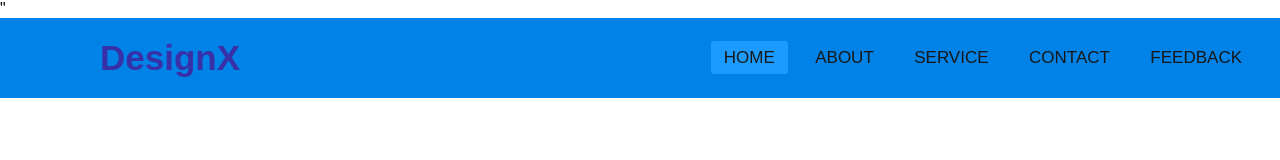
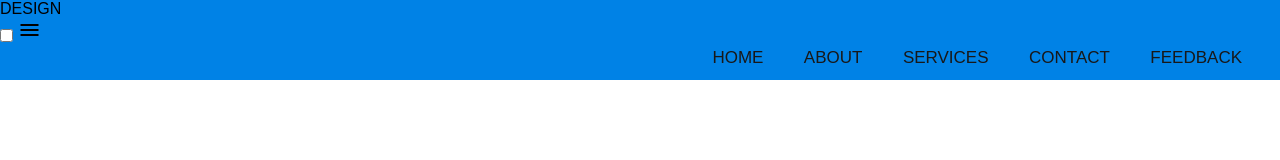
Before and after one commit to Neeraj4518/Navbar, a plain HTML site: page index.html in a window 1280 px wide. Drawn offline with nearby package versions, Linux system fonts and the light colour scheme.

Commit message:
Update index.html

```diff
--- a/index.html
+++ b/index.html
@@ -1,32 +1,32 @@
 <!DOCTYPE html>
-<html lang="en" dir="ltr">
+<html lang="en">
 <head>
-    <meta charset="utf-8" />
-    <title>Responsive Navbar</title>
-    <meta name="viewport" content="width=device-width, initial-scale=1.0"/>
-  <link rel="stylesheet" href="style.css">
-<link rel="stylesheet" href="https://cdnjs.cloudflare.com/ajax/libs/font-awesome/6.4.0/css/all.min.css">
-<!--Font Awesome Link -->
-<link rel="style.css" href="<i class="fa-solid fa-bars"></i>"
+    <meta charset="UTF-8">
+    <meta name="viewport" content="width=device-width, initial-scale=1.0">
+    <title>Document</title>
+    <link rel="stylesheet" href="./style.css">
+    <link rel="stylesheet" href="https://fonts.googleapis.com/css2?family=Material+Symbols+Outlined" />
+
 </head>
 <body>
     <nav>
-    <input type="checkbox" id="check">
-    <label for="check" class="checkbtn">
-        <i class="fas fa-bars"></i>
+    <div class="logo">DESIGN</div>
+        <input type="checkbox" id="toggle">
+        <label for="toggle" class="menu-icon">
+            <span class="material-symbols-outlined">menu</span>
         </label>
-<label class="logo">DesignX</label>
- <ul>
-    <li><a class="active" href="#">Home</a></li>
-    <li><a href="#">About</a></li>
-    <li><a href="#">Service</a></li>
-    <li><a href="#">Contact</a></li>
-    <li><a href="#">Feedback</a></li>
+        <ul class="nav-links">
+        <li><a class="Home" href="">Home</a></li>
+        <li><a href="">About</a></li>
+        <li><a href="">Services</a></li>
+        <li><a href="">Contact</a></li>
+        <li><a href="">Feedback</a></li>
     </ul>
     </nav>
     <section>
 
     </section>
-</div>
+
+
 </body>
 </html>
```
Lines whose indentation alone changed are shown as unchanged.
